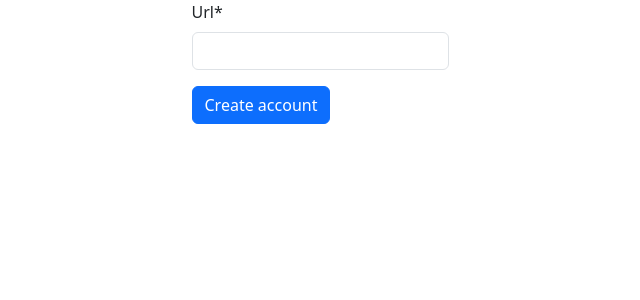
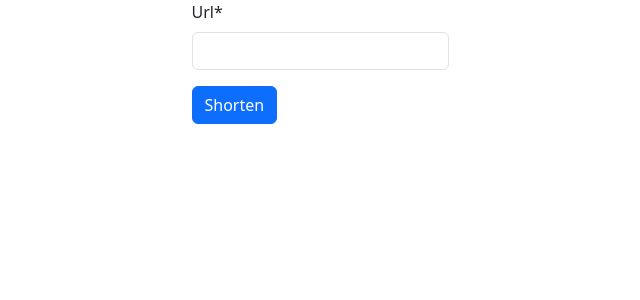
Before and after one commit to abdelwahabram/ShortSecure, a Django app: page /shorten in a window 1280 px wide. Shown: the part 98-398 px from the top of the page, without its empty margins (320-960 px from the left). Run offline with Django 4.2, Linux system fonts and the light colour scheme; some libraries are stand-ins or nearby versions.

Commit message:
fixed log in and shorten btn

```diff
--- a/ss/templates/registration/login.html
+++ b/ss/templates/registration/login.html
@@ -5,7 +5,7 @@
 <form method="post" action="">
 {% csrf_token %}
 {{form|crispy}}
-<button type="submit" class="btn btn-primary mb-3">Create account</button>
+<button type="submit" class="btn btn-primary mb-3">Log in</button>
 </form>
 </div>
 {% endblock %}
--- a/ss/templates/ss/shorten.html
+++ b/ss/templates/ss/shorten.html
@@ -5,7 +5,7 @@
 <form method="post" action="" >
 {% csrf_token %}
 {{form|crispy}}
-<button type="submit" class="btn btn-primary mb-3">Create account</button>
+<button type="submit" class="btn btn-primary mb-3">Shorten</button>
 </form>
 </div>
 {% endblock %}
```
